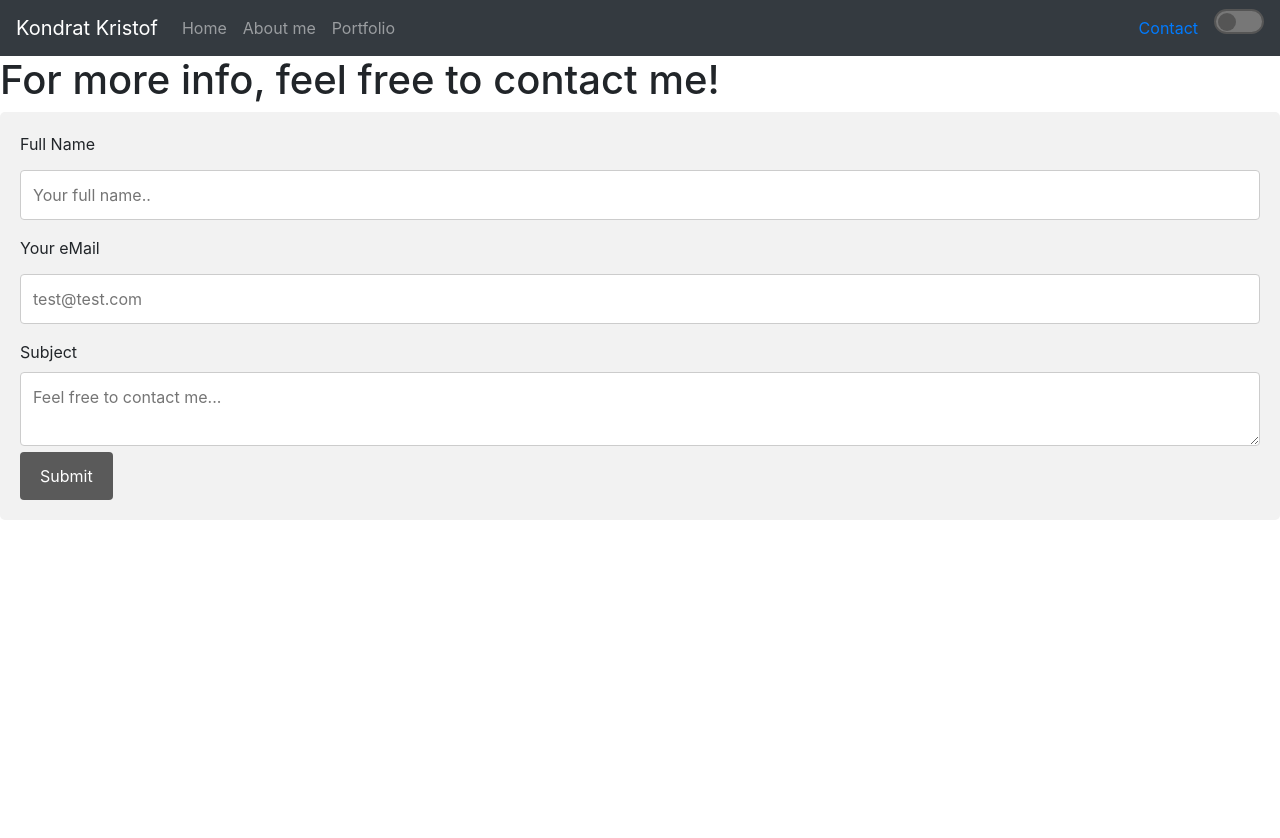
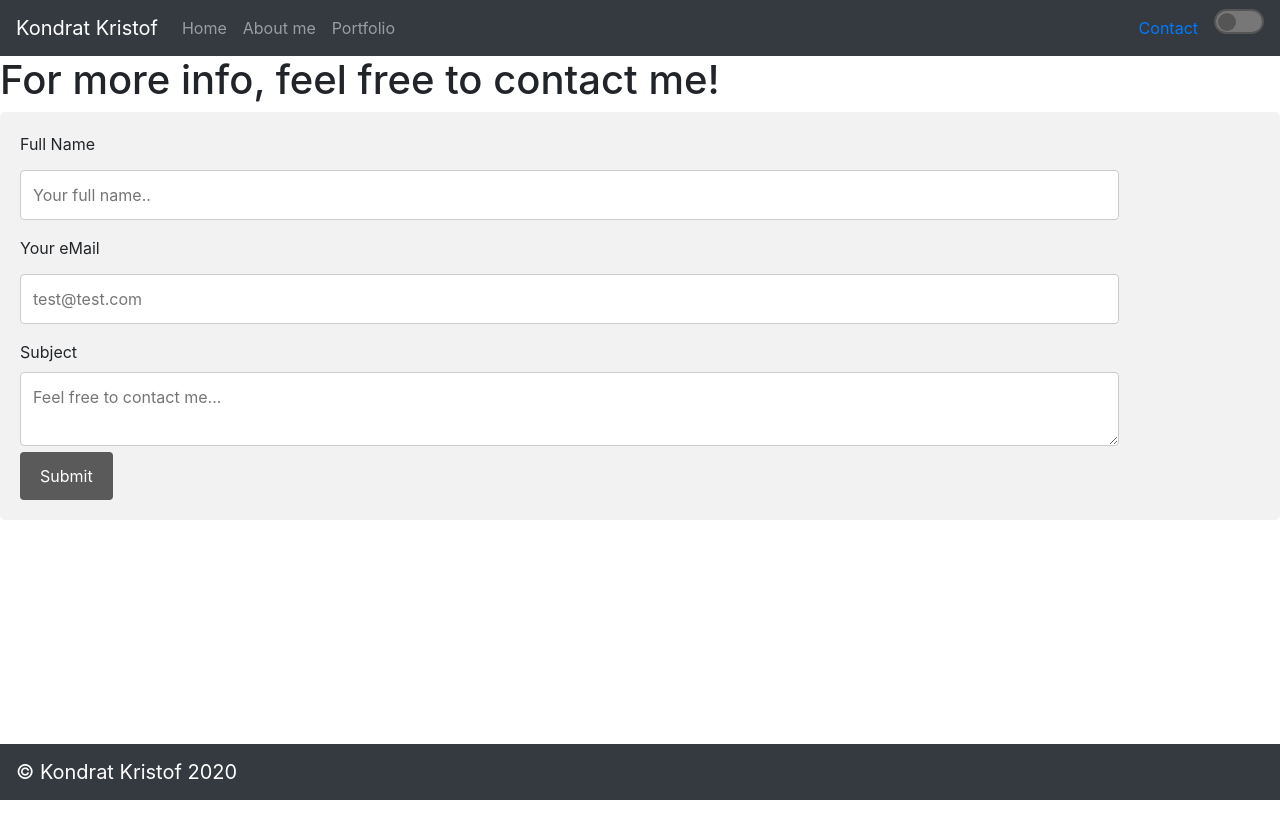
Before and after one commit to jok3r69/react-cv, a React (Create React App) app: page /Contact in a window 1280 px wide. Shown: the top 838 px of the page. Built offline with nearby package versions, Linux system fonts and the light colour scheme.

Commit message:
creating the footer

```diff
--- a/src/App.css
+++ b/src/App.css
@@ -1,6 +1,7 @@
 body{
-  width: 100%;
-  padding-top: 28px;
+	width: 100%;
+	padding-top: 28px;
+	padding-bottom: 27px;
   background-color: #f5f7fa;
 
   display: flex;
@@ -102,6 +103,8 @@ body.dark-theme h2, body.dark-theme p {
 
 .form-container {
 	border-radius: 5px;
+	display: flex;
+	align-content: right;
 	background-color: #f2f2f2;
 	padding: 20px;
   }
--- a/src/App.js
+++ b/src/App.js
@@ -23,7 +23,7 @@ function App() {
       <Route path="/Portfolio" exact component={Portfolio}></Route>
       <Route path="/Contact" exact component={Contact}></Route>
     </Switch>
-    {/* <Footer></Footer> */}
+    <MyFooter></MyFooter>
     </Router>
     </body>
     </div>
--- a/src/Components/MyFooter.js
+++ b/src/Components/MyFooter.js
@@ -4,7 +4,10 @@ import { Navbar } from 'react-bootstrap';
 
 function MyFooter() {
     return(
-      <h1>Footer</h1>
+        <Navbar fixed="bottom" bg="dark" variant="dark" expand="lg">
+        <Navbar.Brand href="/">© Kondrat Kristof 2020</Navbar.Brand>
+        <i className="fa fa-instagram"></i>
+    </Navbar>
     );
 }
 
--- a/src/Pages/home.js
+++ b/src/Pages/home.js
@@ -1,5 +1,5 @@
 import React from 'react';
-import Button from 'react-bootstrap/Button';
+
 import '../App.css';
 
 function Home() {
@@ -7,7 +7,8 @@ function Home() {
     <React.Fragment>
         <div class="l-wrap">
             <div class="two-col-grid">
-                <div class="first-grid">personal presentation</div>
+                <div class="first-grid"><h5><i class="fas fa-bars"></i></h5>
+                </div>
                 <div class="second-grid">is it this one?</div>
             </div>
         </div>
@@ -20,5 +21,5 @@ function Home() {
     </React.Fragment>
   );
 }
-// we can have only onde default export
+
 export default Home;
```
